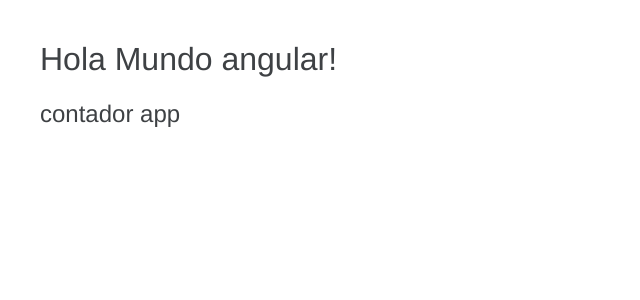
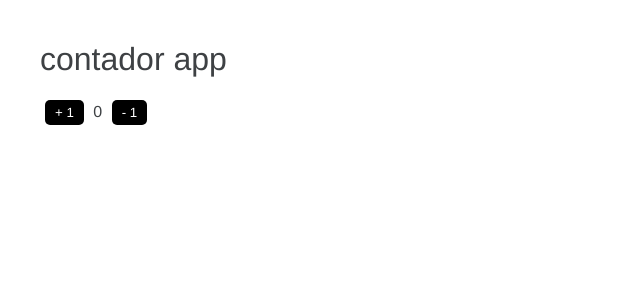
Before and after one commit to HDS2904/aprendiendo_angular, an Angular app: page / in a window 1280 px wide. Shown: the top 300 px of the page, without its empty margins (0-640 px from the left). Built offline with nearby package versions, Linux system fonts and the light colour scheme.

Commit message:
Contador app

```diff
--- a/src/app/app.component.html
+++ b/src/app/app.component.html
@@ -1,3 +1,8 @@
-<h1>Hola Mundo angular!</h1>
 
-<h2>{{title}}</h2>
+<h1>{{title}}</h1>
+
+<button (click)="cont = cont + 1;" > + 1 </button>
+
+<span> {{cont}} </span>
+
+<button (click)="cont = cont - 1;" > - 1 </button>
--- a/src/app/app.component.ts
+++ b/src/app/app.component.ts
@@ -5,5 +5,6 @@
   templateUrl: 'app.component.html',
 })
 export class AppComponent {
-  title = 'contador app';
+  title: string = 'contador app';
+  cont: number = 0;
 }
```
